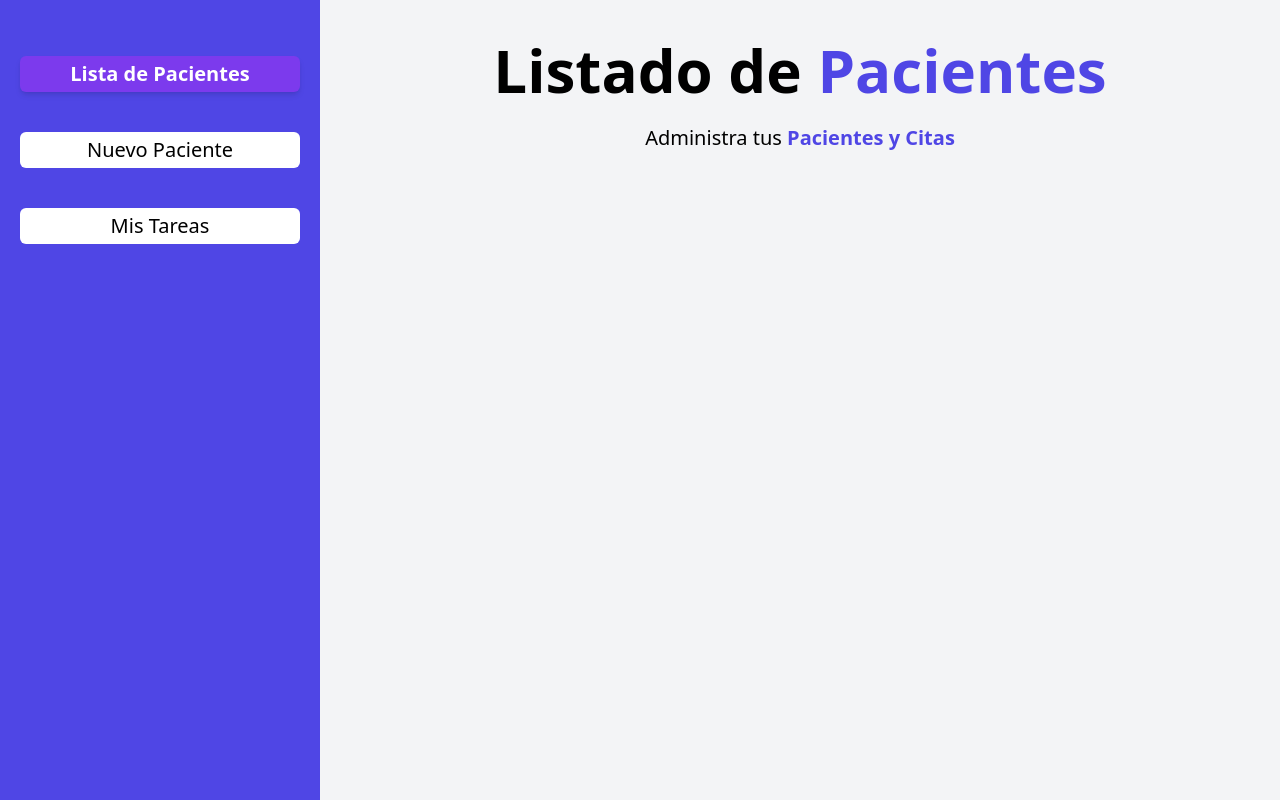
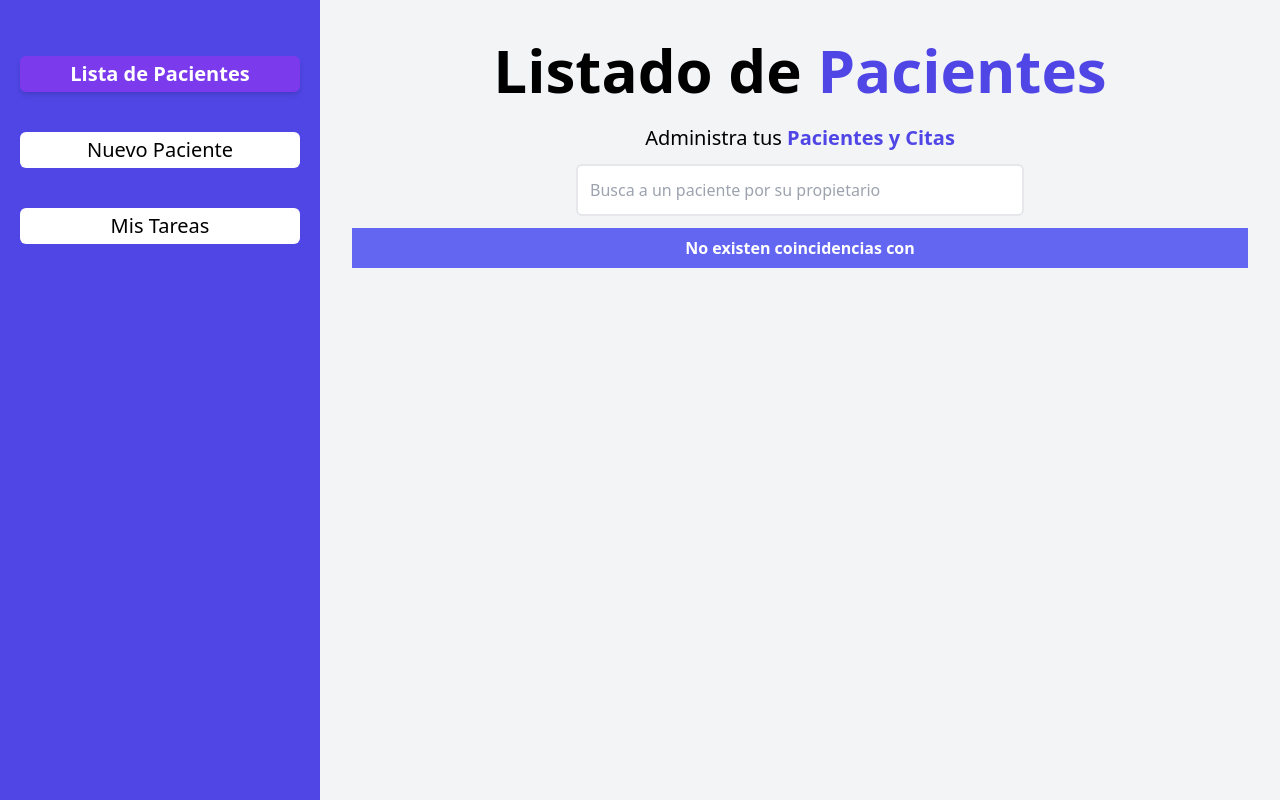
Before and after one commit to FrankzAlarcon/veterinary-app, a React (Vite) app: page / in a window 1280 px wide. Built offline with nearby package versions, Linux system fonts and the light colour scheme.

Commit message:
logic for manage patients finished

```diff
--- a/src/App.jsx
+++ b/src/App.jsx
@@ -1,7 +1,7 @@
 import React from 'react';
 import { BrowserRouter, Routes, Route } from 'react-router-dom';
 import Layout from './components/layout';
-import NewPacient from './pages/NewPacient';
+import NewPatient from './pages/NewPatient';
 import NotFound from './pages/NotFound';
 import PacientList from './pages/PacientList';
 import PatientData from './pages/PatientData';
@@ -17,7 +17,7 @@ function App() {
           <Route path="/" element={<Layout />}>
             <Route index element={<PacientList />} />
             <Route path="tasks" element={<Tasks />} />
-            <Route path="new-patient" element={<NewPacient />} />
+            <Route path="new-patient" element={<NewPatient />} />
             <Route path="edit-patient/:id" element={<EditCustomer />} />
             <Route path="patient/:id" element={<PatientData />} />
           </Route>
--- a/src/components/Alerta.jsx
+++ b/src/components/Alerta.jsx
@@ -1,8 +1,8 @@
 import React from 'react';
 
-function Alerta({ children }) {
+function Alerta({ children, type = 'error' }) {
   return (
-    <div className="w-full bg-red-700 my-3 p-2 text-center text-white font-bold">{children}</div>
+    <div className={`w-full ${type === 'error' && 'bg-red-700'} ${type === 'alert' && 'bg-indigo-500 '} my-3 p-2 text-center text-white font-bold`}>{children}</div>
   );
 }
 
--- a/src/components/CustomerCard.jsx
+++ b/src/components/CustomerCard.jsx
@@ -1,7 +1,10 @@
 import React from 'react';
 import { useNavigate } from 'react-router-dom';
+import Swal from 'sweetalert2/dist/sweetalert2.all';
+import useCustomersValues from '../hooks/useCustomersValues';
 
 function CustomerCard({ customer }) {
+  const { customers, setCustomers } = useCustomersValues();
   const {
     petName, customerName, email, date, symptoms, id,
   } = customer;
@@ -12,6 +15,28 @@ function CustomerCard({ customer }) {
   };
   const handleEditCustomer = () => {
     navigate(`/edit-patient/${id}`);
+  };
+  const handleDeleteCustomer = () => {
+    Swal.fire({
+      title: `¿Estás seguro que quieres eliminar a ${petName}?`,
+      text: 'No podrás recuperar este registro!',
+      icon: 'warning',
+      showCancelButton: true,
+      confirmButtonColor: '#3085d6',
+      cancelButtonColor: '#d33',
+      confirmButtonText: 'Sí, eliminarlo!',
+      cancelButtonText: 'Cancelar',
+    }).then((result) => {
+      if (result.isConfirmed) {
+        const newCustomers = customers.filter((customerData) => customerData.id !== id);
+        setCustomers(newCustomers);
+        Swal.fire(
+          'Deleted!',
+          'Your file has been deleted.',
+          'success',
+        );
+      }
+    });
   };
   return (
     <div className="bg-white text-white max-w-7xl mx-auto shadow-md rounded-md p-3 md:flex md:gap-x-10 my-4 md:justify-between md:items-center">
@@ -47,7 +72,7 @@ function CustomerCard({ customer }) {
       <div className="flex justify-around mt-5 mb-3 md:flex-col">
         <button onClick={handleCustomerDetails} className="bg-yellow-500 transition-colors hover:bg-yellow-600 min-w-max md:px-4 md:mb-2 p-2 rounded-md sm:uppercase font-bold" type="button">Ver Detalles</button>
         <button onClick={handleEditCustomer} className="bg-indigo-500 transition-colors hover:bg-indigo-700 min-w-max md:px-4 md:mb-2 p-2 rounded-md sm:uppercase font-bold" type="button">Editar</button>
-        <button className="bg-red-600 transition-colors hover:bg-red-700 min-w-max md:px-4 md:mb-2 p-2 rounded-md sm:uppercase font-bold" type="button">Eliminar</button>
+        <button onClick={handleDeleteCustomer} className="bg-red-600 transition-colors hover:bg-red-700 min-w-max md:px-4 md:mb-2 p-2 rounded-md sm:uppercase font-bold" type="button">Eliminar</button>
       </div>
     </div>
   );
--- a/src/components/CustomerDetails.jsx
+++ b/src/components/CustomerDetails.jsx
@@ -1,15 +1,16 @@
 import React from 'react';
+import { useParams, useNavigate } from 'react-router-dom';
 
 function CustomerDetails({ customer }) {
+  const { id } = useParams();
+  const navigate = useNavigate();
   const {
     petName, customerName, email, date, symptoms,
   } = customer;
   return (
     <div>
       <div className="md:text-xl lg:text-3xl">
-        <p
-          className="uppercase text-gray-600 font-bold mb-3"
-        >
+        <p className="uppercase text-gray-600 font-bold mb-3">
           Nombre Mascota:
           {' '}
           <span className="normal-case text-black font-medium">{petName}</span>
@@ -17,7 +18,9 @@ function CustomerDetails({ customer }) {
         <p className="uppercase text-gray-600 font-bold mb-3">
           Propietario:
           {' '}
-          <span className="normal-case text-black font-medium">{customerName}</span>
+          <span className="normal-case text-black font-medium">
+            {customerName}
+          </span>
         </p>
         <p className="uppercase text-gray-600 font-bold mb-3">
           Email:
@@ -38,7 +41,13 @@ function CustomerDetails({ customer }) {
           Mas campos añadir abajo ⬇ ⬇
         </p>
       </div>
-      <button className="bg-indigo-500 mx-auto block transition-colors text-xl text-white uppercase hover:bg-indigo-700 w-40 h-12 md:px-4 md:mb-2 p-2 rounded-md sm:uppercase font-bold" type="button">Editar</button>
+      <button
+        onClick={() => navigate(`/edit-patient/${id}`)}
+        className="bg-indigo-500 mx-auto block transition-colors text-xl text-white uppercase hover:bg-indigo-700 w-40 h-12 md:px-4 md:mb-2 p-2 rounded-md sm:uppercase font-bold"
+        type="button"
+      >
+        Editar
+      </button>
     </div>
   );
 }
--- a/src/components/FormComponent.jsx
+++ b/src/components/FormComponent.jsx
@@ -52,7 +52,7 @@ function FormComponent({ customer, loading }) {
       Swal.fire({
         position: 'center',
         icon: 'success',
-        title: `Se ha editado al paciente: ${petName}`,
+        title: 'Se han guardado los cambios',
         showConfirmButton: false,
         timer: 1500,
       }).then(() => {
--- /dev/null
+++ b/src/components/Searcher.jsx
@@ -0,0 +1,22 @@
+import React from 'react';
+import useCustomersValues from '../hooks/useCustomersValues';
+
+function Searcher() {
+  const { inputData, setInputData } = useCustomersValues();
+  return (
+    <div>
+      <label htmlFor="searcher">
+        <input
+          onChange={(e) => setInputData(e.target.value)}
+          className="w-full md:w-1/2 mx-auto block p-3 rounded-md border-2"
+          id="searcher"
+          type="text"
+          placeholder="Busca a un paciente por su propietario"
+          value={inputData}
+        />
+      </label>
+    </div>
+  );
+}
+
+export default Searcher;
--- a/src/context/CustomersProvider.jsx
+++ b/src/context/CustomersProvider.jsx
@@ -6,12 +6,18 @@ const CustomersContext = React.createContext();
 function CustomersProvider({ children }) {
   const [customer, setCustomer] = useState({});
   const [customers, setCustomers] = useLocalStorage('customers', []);
+  const [filteredCustomers, setFilteredCustomers] = useState([]);
+  const [inputData, setInputData] = useState('');
   const values = useMemo(() => ({
     customers,
+    filteredCustomers,
     customer,
+    inputData,
+    setFilteredCustomers,
     setCustomer,
     setCustomers,
-  }), [customer, customers]);
+    setInputData,
+  }), [customer, customers, filteredCustomers, inputData]);
   return (
     <CustomersContext.Provider value={values}>
       { children }
--- /dev/null
+++ b/src/context/TodosProvider.jsx
@@ -0,0 +1,14 @@
+import React from 'react';
+
+const TodosContext = React.createContext();
+
+function TodosProvider({ children }) {
+  return (
+    <TodosContext.Provider>{children}</TodosContext.Provider>
+  );
+}
+
+export {
+  TodosContext,
+  TodosProvider,
+};
--- a/src/pages/NewPacient.jsx
+++ b/src/pages/NewPatient.jsx
@@ -1,7 +1,7 @@
 import React from 'react';
 import FormComponent from '../components/FormComponent';
 
-function NewPacient() {
+function NewPatient() {
   return (
     <>
       <h1 className="text-center text-3xl md:text-5xl lg:text-6xl lg:mb-6 font-black">
@@ -19,4 +19,4 @@ function NewPacient() {
   );
 }
 
-export default NewPacient;
+export default NewPatient;
--- a/src/pages/PacientList.jsx
+++ b/src/pages/PacientList.jsx
@@ -1,9 +1,15 @@
 import React from 'react';
 import useCustomersValues from '../hooks/useCustomersValues';
 import CustomerCard from '../components/CustomerCard';
+import Searcher from '../components/Searcher';
+import Alerta from '../components/Alerta';
 
 function PacientList() {
-  const { customers } = useCustomersValues();
+  const {
+    customers, inputData,
+  } = useCustomersValues();
+  const filteredCustomers = customers
+    .filter(({ customerName }) => customerName.toLowerCase().includes(inputData.toLowerCase()));
   return (
     <>
       <h1 className="text-center text-3xl md:text-5xl lg:text-6xl lg:mb-6 font-black">
@@ -16,11 +22,18 @@ function PacientList() {
         {' '}
         <span className="text-indigo-600 font-bold">Pacientes y Citas</span>
       </p>
-      {/* Todo: añadir buscador(filtrador) */}
+      <Searcher />
       {
-        customers.map((customer) => (
-          <CustomerCard key={customer.id} customer={customer}>{customer.petName}</CustomerCard>
-        ))
+        filteredCustomers.length === 0 ? (
+          <Alerta type="alert">
+            No existen coincidencias con
+            {' '}
+            {inputData}
+          </Alerta>
+        )
+          : filteredCustomers.map((customer) => (
+            <CustomerCard key={customer.id} customer={customer}>{customer.petName}</CustomerCard>
+          ))
       }
     </>
   );
```
